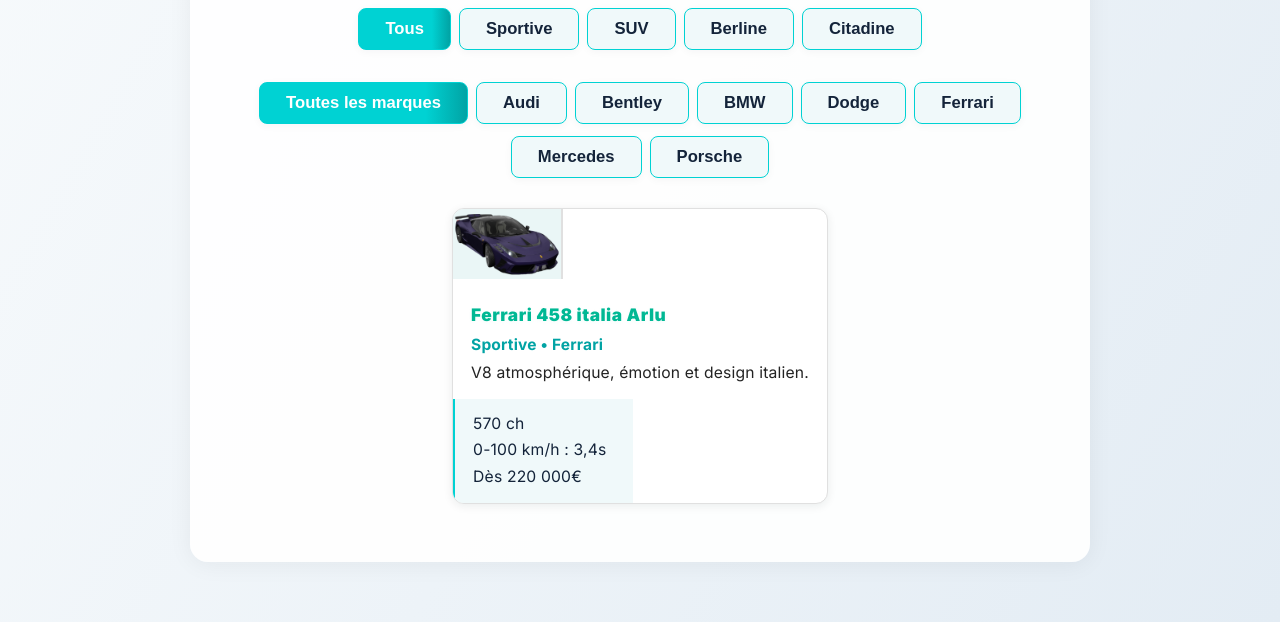
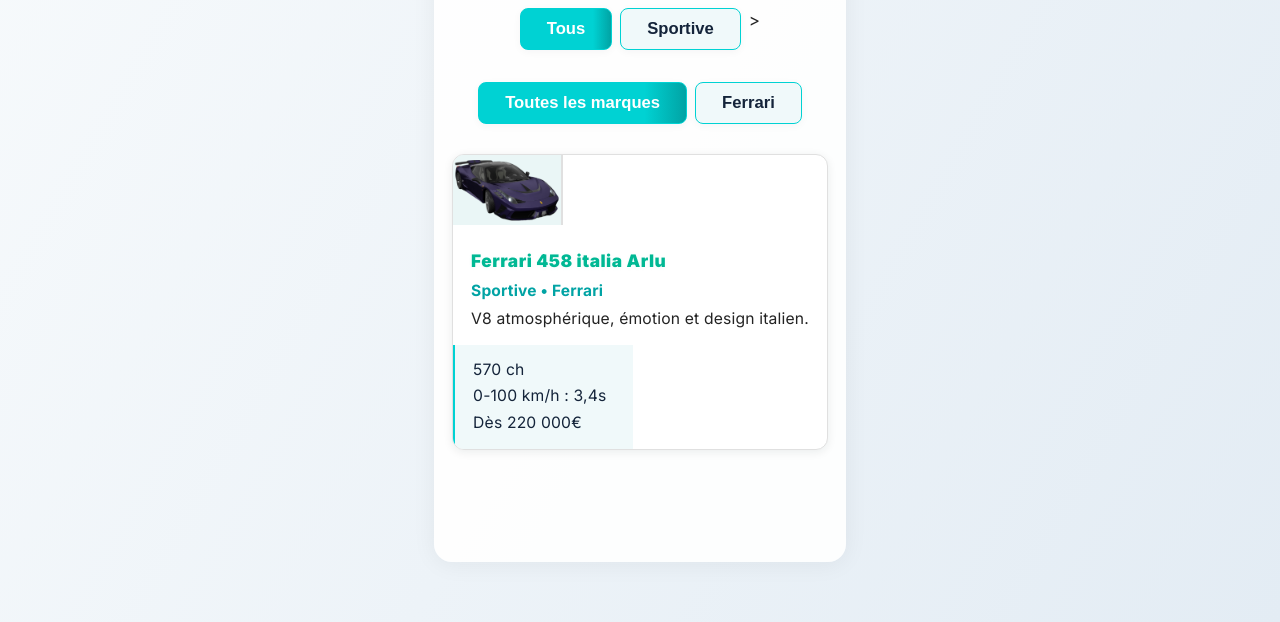
Before and after one commit to Lukecln/arlu_2.0, a plain HTML site: page models.html in a window 1280 px wide. Shown: the part 178-800 px from the top of the page. Drawn offline with Linux system fonts and the light colour scheme.

Commit message:
Update models.html

```diff
--- a/models.html
+++ b/models.html
@@ -32,21 +32,12 @@
 
   <div class="filters category-filters" role="group" aria-label="Filtrer les modèles par catégorie">
     <button type="button" data-category="all" class="active" aria-pressed="true">Tous</button>
-    <button type="button" data-category="sport" aria-pressed="false">Sportive</button>
-    <button type="button" data-category="suv" aria-pressed="false">SUV</button>
-    <button type="button" data-category="berline" aria-pressed="false">Berline</button>
-    <button type="button" data-category="citadine" aria-pressed="false">Citadine</button>
+    <button type="button" data-category="sport" aria-pressed="false">Sportive</button>>
   </div>
 
   <div class="filters brand-filters" role="group" aria-label="Filtrer les modèles par marque">
     <button type="button" data-brand="all" class="active" aria-pressed="true">Toutes les marques</button>
-    <button type="button" data-brand="audi" aria-pressed="false">Audi</button>
-    <button type="button" data-brand="bentley" aria-pressed="false">Bentley</button>
-    <button type="button" data-brand="bmw" aria-pressed="false">BMW</button>
-    <button type="button" data-brand="dodge" aria-pressed="false">Dodge</button>
     <button type="button" data-brand="ferrari" aria-pressed="false">Ferrari</button>
-    <button type="button" data-brand="mercedes" aria-pressed="false">Mercedes</button>
-    <button type="button" data-brand="porsche" aria-pressed="false">Porsche</button>
   </div>
 
   <div class="model-grid" id="modelGrid">
```
